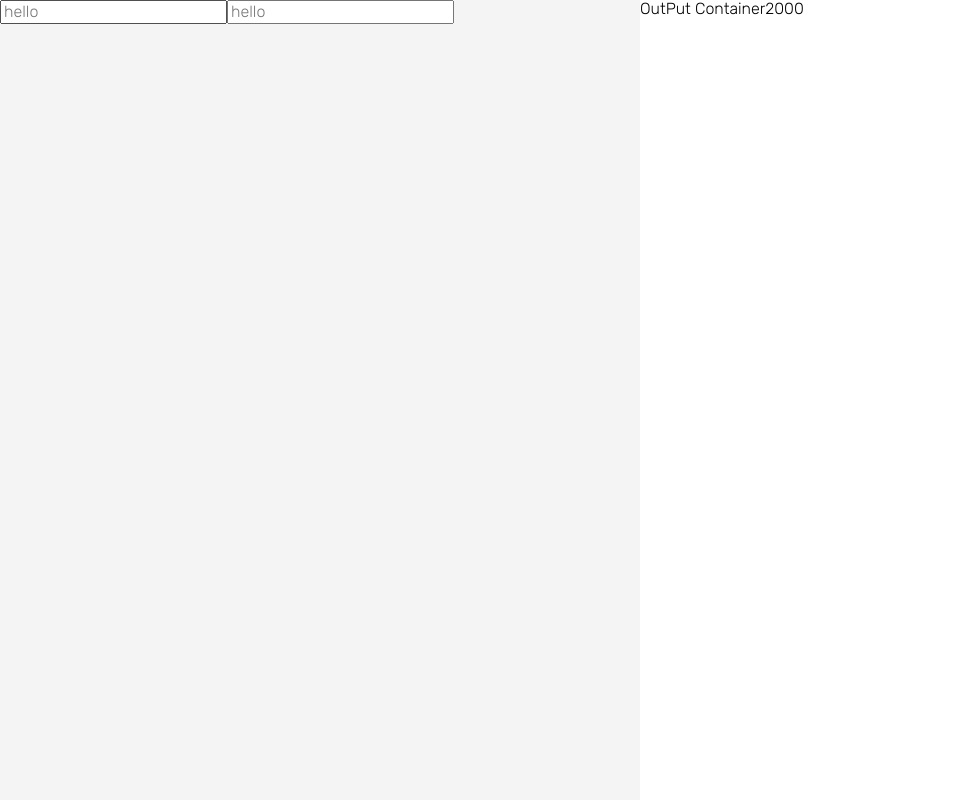
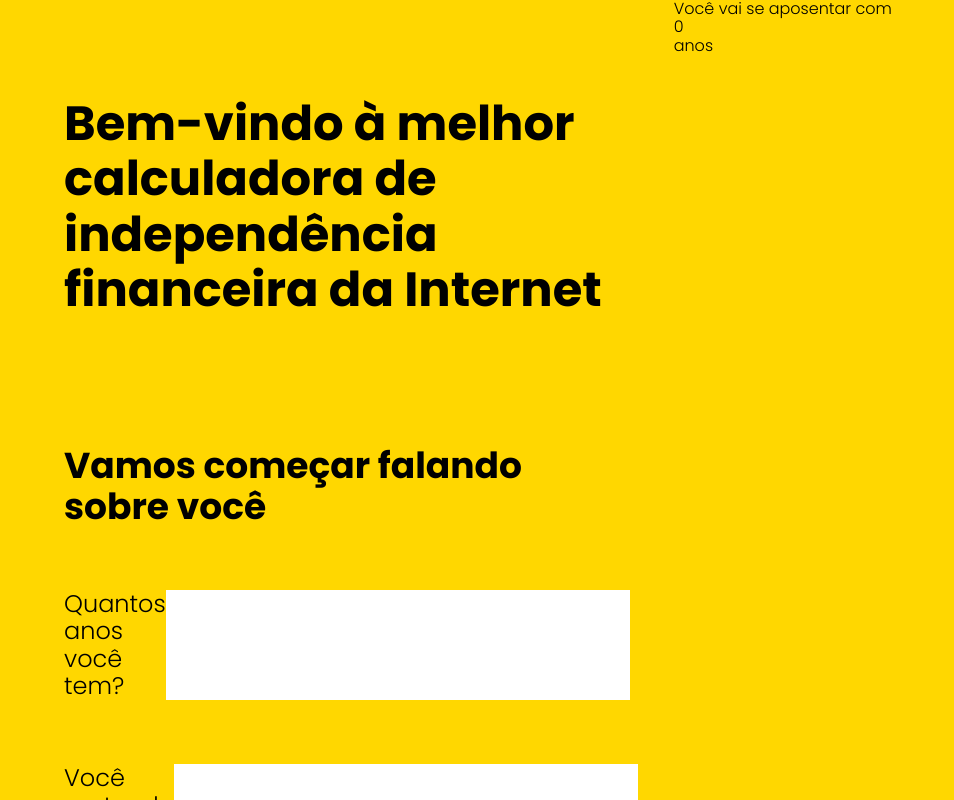
Before and after one commit to lucasnantonio/ff, a Next.js app: page / in a window 1280 px wide. Shown: the whole page, without its empty margins (0-954 px from the left). Built offline with nearby package versions, Linux system fonts and the light colour scheme.

Commit message:
new stuff

```diff
--- a/components/header.js
+++ b/components/header.js
@@ -6,11 +6,13 @@ class Header extends Component {
         return (
             <header>
                 <link rel="stylesheet" href="https://unpkg.com/tachyons@4.10.0/css/tachyons.min.css"/>
-                <link href="https://fonts.googleapis.com/css?family=Rubik:300,500,700,900" rel="stylesheet"></link>
+                {/* <link href="https://fonts.googleapis.com/css?family=Rubik:300,500,700,900" rel="stylesheet"></link> */}
+                <link href="https://fonts.googleapis.com/css?family=Poppins:300,700" rel="stylesheet"></link>
                 <style jsx global>
                     {`
                         body *{
-                            font-family: 'Rubik', sans-serif;
+                            // font-family: 'Rubik', sans-serif;
+                            font-family: 'Poppins', sans-serif;
                             font-weight: 100;
                         }
                     `}
--- a/components/inputContainer.js
+++ b/components/inputContainer.js
@@ -1,5 +1,6 @@
 import { Component } from "react";
 import InputField from '../components/inputField'
+import QuestionChunk from '../components/questionChunk'
 
 class InputContainer extends Component {
     constructor(props) {
@@ -9,13 +10,43 @@ class InputContainer extends Component {
 
     render() {
         return (
-            <div className="w-100 bg-near-white">
+            <div className="w-100 bg-yellow pa5 overflow-scroll">
+            <h1 className="f1 b mb6">Bem-vindo à melhor calculadora de independência financeira da Internet</h1>
+           <QuestionChunk title="Vamos começar falando sobre você">
+                <InputField
+                    id = "myCurrentAge"
+                    label = "Quantos anos você tem?"
+                    handleInput = {this.props.handleInput}
+                />
+                <InputField
+                    id = "myLifeExpectancy"
+                    label = "Você pretende viver até quantos anos?"
+                    handleInput = {this.props.handleInput}
+                />
+            </QuestionChunk>
+            <QuestionChunk title="Agora, sobre seu dinheiro">
             <InputField
-                handleIncomeChange = {this.props.handleIncomeChange}
+                id = "myCurrentBalance"
+                label = "Quanto você tem hoje para começar a investir"
+                handleInput = {this.props.handleInput}
             />
             <InputField
-                handleIncomeChange = {this.props.handleIncomeChange}
+                id = "myCurrentIncome"
+                label = "Quanto você ganha hoje por mês?"
+                handleInput = {this.props.handleInput}
             />
+            <InputField
+                id = "myCurrentMonthlySavings"
+                label = "Quanto você consegue guardar todo mês?"
+                handleInput = {this.props.handleInput}
+            />
+            <InputField
+                id = "myCurrentMonthlyCost"
+                label = "Qual o seu custo de vida atual?"
+                handleInput = {this.props.handleInput}
+            />
+            </QuestionChunk>
+
             </div>
          );
     }
--- a/components/inputField.js
+++ b/components/inputField.js
@@ -3,19 +3,25 @@ import React, { Component } from 'react';
 class InputField extends Component {
     constructor(props) {
         super(props);
-        this.state = {  }
+        this.state = {  };
+        this.handleInput = this.handleInput.bind(this)
     }
 
     handleInput = (e) =>
-        this.props.handleIncomeChange(e.target.value)
-
+        this.props.handleInput(e)
 
     render() {
         return (
-            <input type="text"
-                placeholder="hello"
-                onChange={this.handleInput} >
-            </input>
+            <div className="flex justify-between f3 pv4">
+                <label>{this.props.label}</label>
+                <input
+                    className="bn bg-white f3"
+                    id={this.props.id}
+                    type="number"
+                    placeholder={this.props.placeholder}
+                    onChange={this.handleInput} >
+                </input>
+            </div>
          );
     }
 }
--- a/components/outPutContainer.js
+++ b/components/outPutContainer.js
@@ -4,9 +4,11 @@ class OutPutContainer extends Component {
     state = {  }
     render() {
         return (
-            <div className="w-100">
-                OutPut Container
-                {this.props.myIncome}
+            <div className="w-100 bg-yellow">
+                <div>Você vai se aposentar com</div>
+                {this.props.myRetirementAge}
+                {/* {this.props.myCurrentAge} */}
+                <div> anos</div>
             </div>
          );
     }
--- /dev/null
+++ b/components/questionChunk.js
@@ -0,0 +1,18 @@
+import { Component } from 'react'
+class QuestionChunk extends Component {
+    state = {  }
+    render() {
+        return (
+            <div className="mb6">
+                <h2 className="f2 b">
+                    {this.props.title}
+                </h2>
+                <div>
+                    {this.props.children}
+                </div>
+            </div>
+         );
+    }
+}
+
+export default QuestionChunk;
--- a/pages/index.js
+++ b/pages/index.js
@@ -2,6 +2,7 @@ import InputContainer from "../components/inputContainer";
 import OutPutContainer from "../components/outPutContainer";
 import Header from "../components/header";
 import React, { Component } from 'react'
+import { toCurrency, calculateRetirementAge } from '../utils/math'
 // import Tachyons from 'tachyons'
 
 class Index extends Component {
@@ -10,13 +11,23 @@ class Index extends Component {
      constructor(props) {
         super(props);
         this.state = {
-            myIncome: 2000
+            myCurrentIncome: 10000,
+            myCurrentBalance: 10000,
+            myCurrentAge: 25,
+            myCurrentMonthlySavings: 5000,
+            myCurrentLifestyleCost: 3000,
+            myRetirementAge: 0,
          }
-         this.handleIncomeChange = this.handleIncomeChange.bind(this);
+         this.handleInput = this.handleInput.bind(this);
     }
 
-    handleIncomeChange (inputValue) {
-        this.setState({myIncome : inputValue})
+    handleInput (e) {
+        // update state for every input field
+        let state = this.state
+        state[e.target.id] = e.target.value
+        this.setState(state)
+        // calculate retirement age
+        this.setState({myRetirementAge : calculateRetirementAge(this.state)})
     }
 
     render() {
@@ -25,7 +36,7 @@ class Index extends Component {
             <Header />
             <div className="flex w-100 vh-100">
                 <InputContainer {...this.state}
-                    handleIncomeChange = {this.handleIncomeChange}/>
+                    handleInput = {this.handleInput}/>
                 <OutPutContainer {...this.state}/>
             </div>
         </div> );
--- /dev/null
+++ b/utils/math.js
@@ -0,0 +1,7 @@
+export function toCurrency (value) {
+    return ("R$ " + Number(value).toFixed(2))
+}
+
+export function calculateRetirementAge (state) {
+    return (100-state.myCurrentAge)
+}
```
